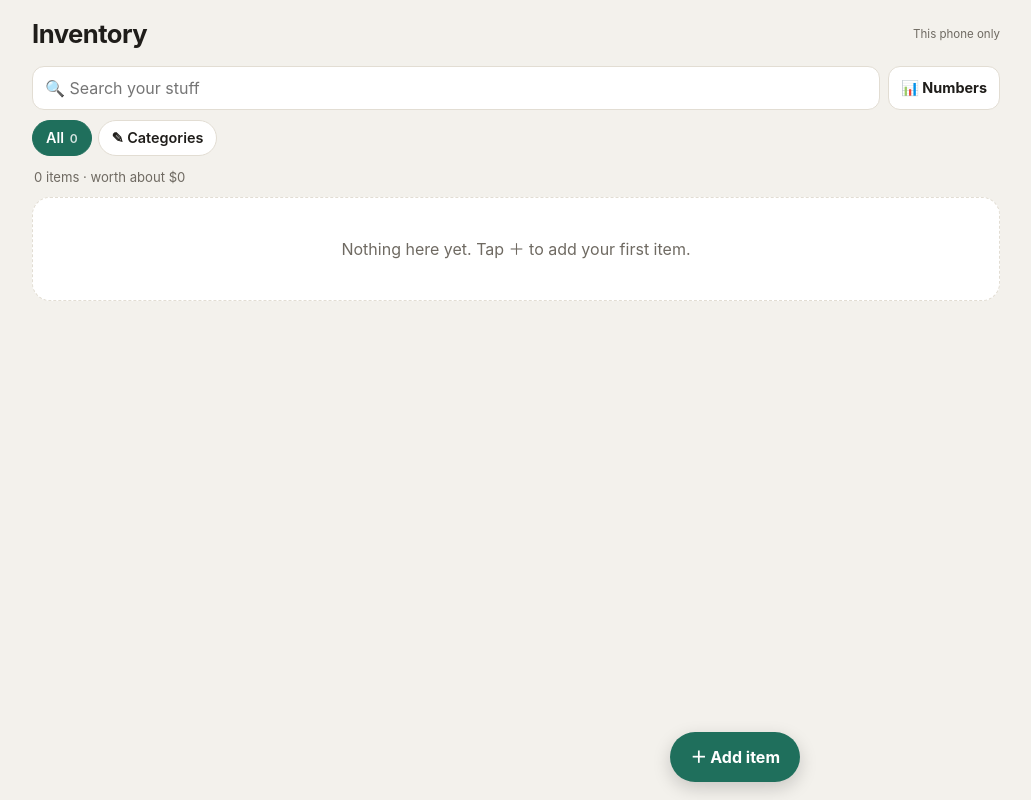
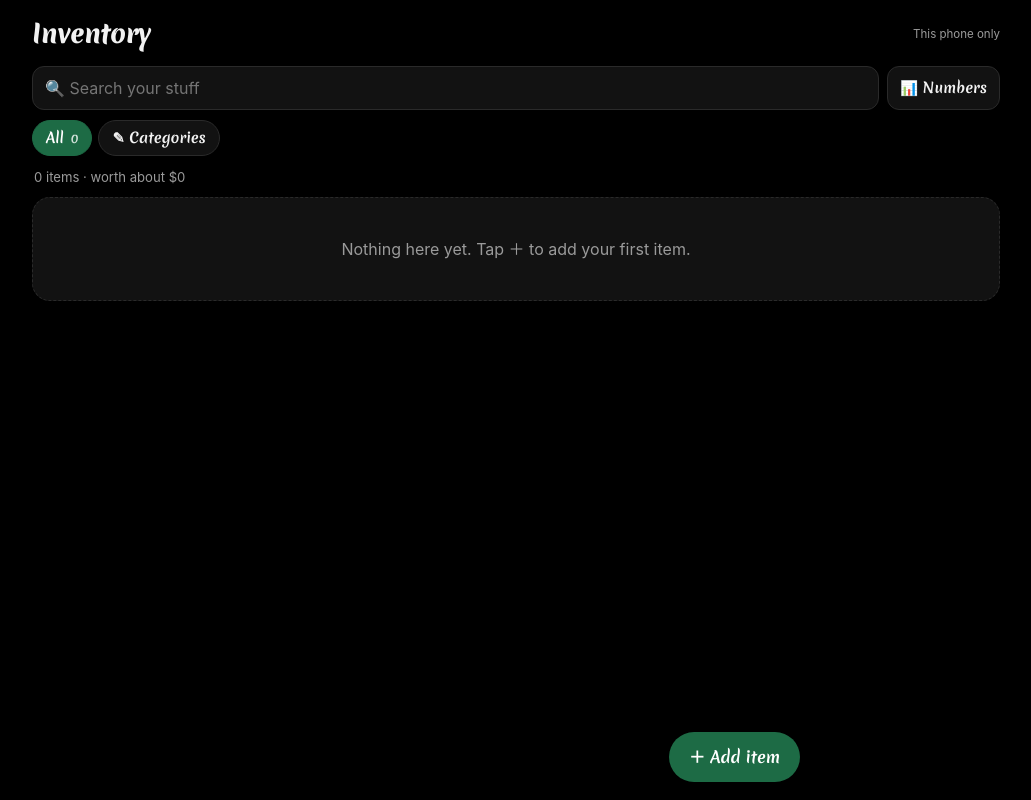
Before and after one commit to joebarcey/home-hub, a plain HTML site: page inventory.html in a window 1280 px wide. Shown: the whole page, without its empty margins (124-1155 px from the left). Drawn offline with Linux system fonts and the light colour scheme.

Commit message:
Add files via upload

```diff
--- a/inventory.html
+++ b/inventory.html
@@ -5,8 +5,10 @@
 <meta name="viewport" content="width=device-width, initial-scale=1, viewport-fit=cover">
 <meta name="apple-mobile-web-app-capable" content="yes">
 <meta name="apple-mobile-web-app-title" content="Inventory">
-<meta name="theme-color" content="#f3f1ec">
+<meta name="theme-color" content="#000000">
 <title>Inventory</title>
+<link rel="preconnect" href="https://fonts.googleapis.com"><link rel="preconnect" href="https://fonts.gstatic.com" crossorigin>
+<link href="https://fonts.googleapis.com/css2?family=Merienda:wght@700;800&display=swap" rel="stylesheet">
 <style>
   :root{ --bg:#f3f1ec; --card:#fff; --ink:#1f1d1a; --muted:#6f6a62; --line:#e2ddd3; --accent:#1f6f5c; --accent-soft:#e1efe9;
     --gold:#b07a12; --hero:#1f6f5c; --warn:#b8452f; --font:-apple-system,"SF Pro Text","Segoe UI",Roboto,system-ui,sans-serif; color-scheme:light; }
@@ -76,6 +78,13 @@
   .gimg .pemoji{margin:0;font-size:2.8rem}
   .gname{padding:8px 10px 10px;font-weight:700;font-size:.92rem;line-height:1.25;display:-webkit-box;-webkit-line-clamp:2;-webkit-box-orient:vertical;overflow:hidden}
   @media (min-width:760px){ #app{max-width:1000px} }
+  /* Match Home Hub: black background, Merienda script headings */
+  :root{ --bg:#000; --card:#121212; --ink:#f2f2f2; --muted:#9a9a9a; --line:#2a2a2a; --accent:#7dff9a; --accent-soft:#14261a;
+    --gold:#ffe66b; --hero:#1d6b45; --warn:#ffb35c; color-scheme:dark; }
+  h1,.gname,.nm,.pname,.section,.gchip,.gbtn,.btn,.mini .mtop b,.hero .big{font-family:"Merienda",var(--font)}
+  h1{font-weight:800} .gname,.nm{font-weight:700}
+  .gimg.none,.pimg.none{background:linear-gradient(135deg,#1b2a21,#151515)}
+  input,select,textarea{color-scheme:dark}
   .seg{display:grid;grid-template-columns:repeat(4,1fr);gap:4px;background:var(--bg);border-radius:12px;padding:4px}
   .seg button{border:0;background:none;border-radius:9px;padding:9px 2px;font-weight:700;font-size:.82rem;color:var(--muted);cursor:pointer}
   .seg button[aria-checked="true"]{background:var(--card);color:var(--ink);box-shadow:0 1px 3px rgba(0,0,0,.12)}
```
